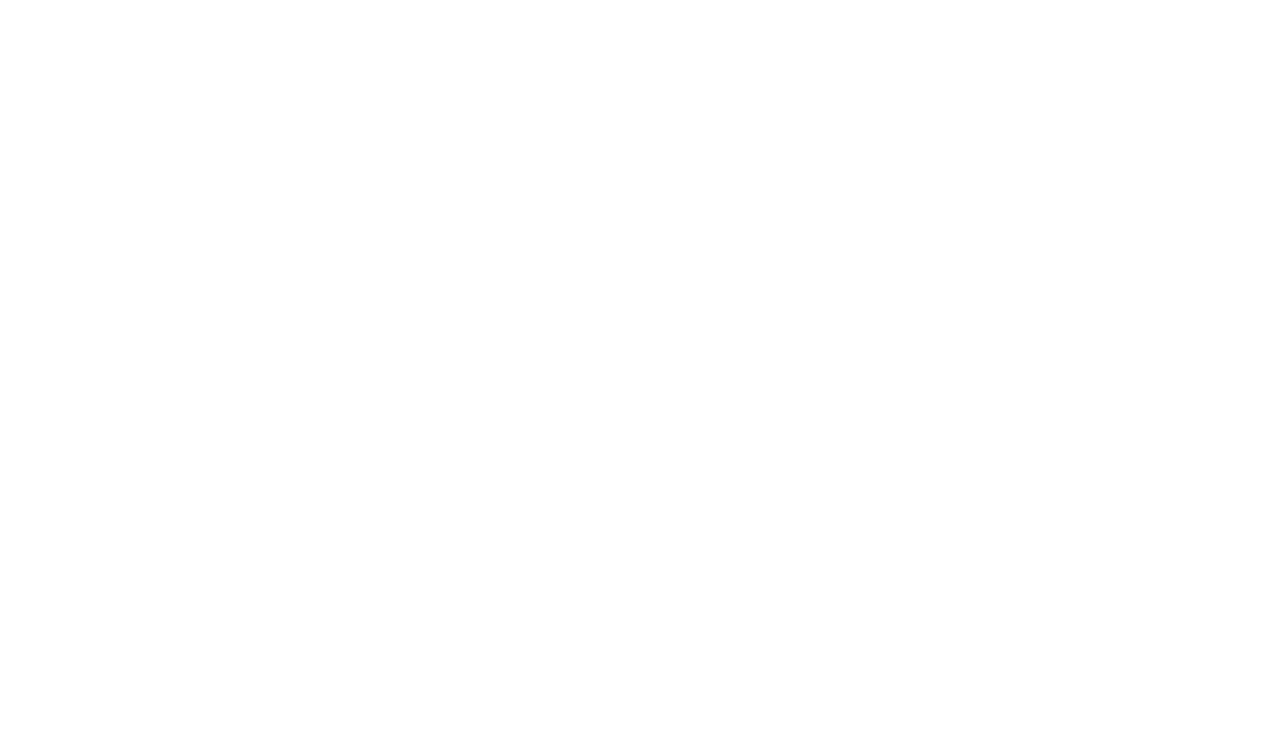
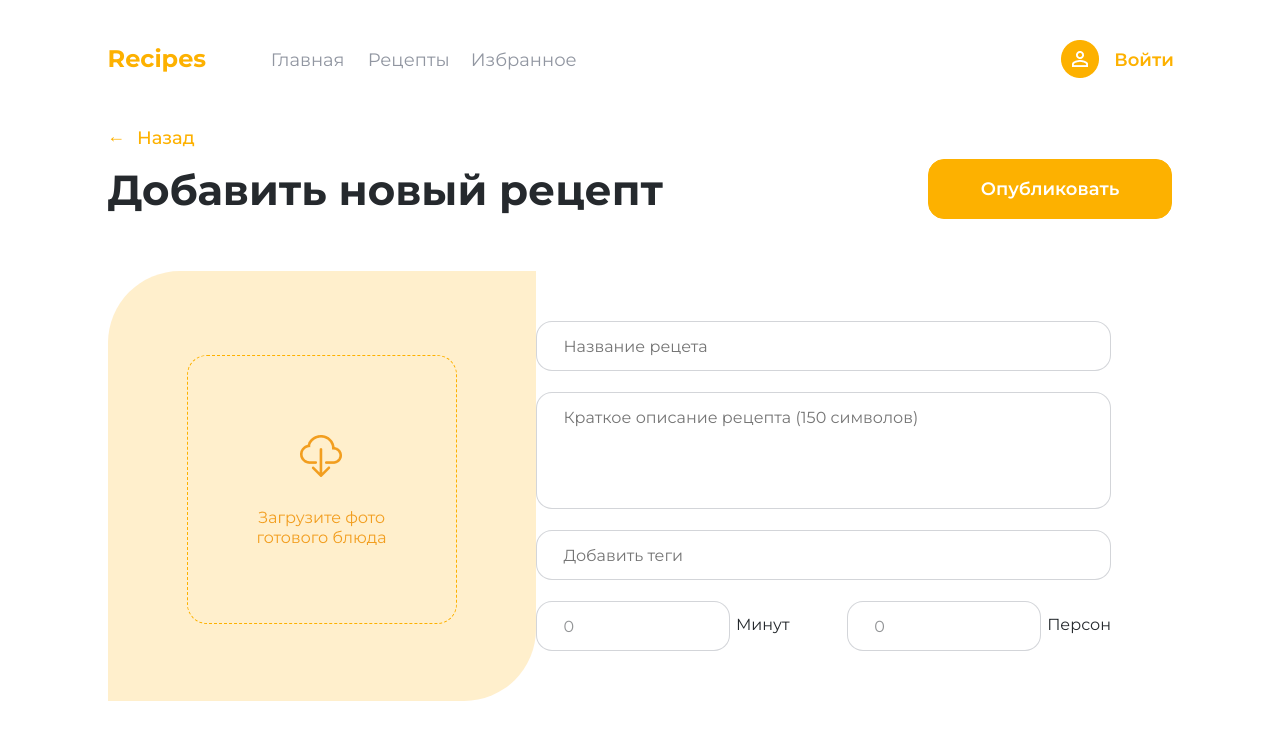
Before and after one commit to myashaa/FrontendRecipes, an Angular app in the folder FrontendRecipes/: page /added in a window 1280 px wide. Before the commit this address led to /. Shown: the top 748 px of the page. Built offline with nearby package versions, Linux system fonts and the light colour scheme.

Commit message:
Сделала связь с сервисом.

```diff
--- a/FrontendRecipes/src/app/app-routing.module.ts
+++ b/FrontendRecipes/src/app/app-routing.module.ts
@@ -7,7 +7,7 @@
   { path: '', redirectTo: '/main', pathMatch: 'full' },
   { path: 'main', component: MainComponent },
   { path: 'recipe', component: RecipesComponent },
-  { path: 'recipe/added', component: RecipesComponent }
+  { path: 'added', component: RecipesComponent }
 ];
 
 @NgModule({
--- a/FrontendRecipes/src/app/app.module.ts
+++ b/FrontendRecipes/src/app/app.module.ts
@@ -18,6 +18,7 @@
 import { NewRecipeComponent } from './directives/new-recipe/new-recipe.component';
 import { RecipeComponent } from './directives/recipe/recipe.component';
 import { StepRecipeComponent } from './directives/step-recipe/step-recipe.component';
+import { FormsModule } from '@angular/forms';
 
 @NgModule({
   declarations: [
@@ -40,6 +41,7 @@
     AppRoutingModule,
     BrowserAnimationsModule,
     MatDialogModule,
+    FormsModule
   ],
   providers: [],
   bootstrap: [AppComponent]
--- a/FrontendRecipes/src/app/directives/card-recipe/card-recipe.component.html
+++ b/FrontendRecipes/src/app/directives/card-recipe/card-recipe.component.html
@@ -35,7 +35,7 @@
             Рецепт на:
           </span>
           <span class="information-about_number information-about_number__people">
-            {{content.totalPersons}} персон
+            {{content.totalPersons}}
           </span>
        </div>
     </div>
--- a/FrontendRecipes/src/app/directives/new-recipe/new-recipe.component.html
+++ b/FrontendRecipes/src/app/directives/new-recipe/new-recipe.component.html
@@ -1,24 +1,24 @@
 <div class="new-recipe">
   <div class="title">
     <span class="title_text">Добавить новый рецепт</span>
-    <button class="title_button">Опубликовать</button>
+    <button class="title_button" (click)="addRecipe()">Опубликовать</button>
   </div>
   <div class="recipe">
     <div class="recipe_photo">
       <div class="recipe_box"></div>
     </div>
     <div class="description">
-      <input class="description_input description_input__big" placeholder="Название рецета" type="text" name="name">
+      <input class="description_input description_input__big" placeholder="Название рецета" type="text" name="name" [(ngModel)]="recipe.name">
       <textarea class="description_input description_input__big  description_input__text" placeholder="Краткое описание рецепта (150 символов)"
-                maxlength="150" type="text" name="description"></textarea>
-      <input class="description_input description_input__big" placeholder="Добавить теги" type="text" name="tags">
+                maxlength="150" type="text" name="description" [(ngModel)]="recipe.description"></textarea>
+      <input class="description_input description_input__big" placeholder="Добавить теги" type="text" name="tags" [(ngModel)]="recipe.tags">
       <div class="description_numbers">
         <div class="description_numbers__number">
-          <input class="description_input description_input__small" placeholder="Время готовки" type="text" name="time">
+          <input class="description_input description_input__small" placeholder="Время готовки" type="text" name="time" [(ngModel)]="recipe.cookingTimeInMinutes">
           <label class="description_text description_text__time">Минут</label>
         </div>
         <div class="description_numbers__number">
-          <input class="description_input description_input__small" placeholder="Порций в блюде" type="text" name="persons">
+          <input class="description_input description_input__small" placeholder="Порций в блюде" type="text" name="persons" [(ngModel)]="recipe.totalPersons">
           <label class="description_text">Персон</label>
         </div>
       </div>
@@ -29,8 +29,8 @@
       <span class="ingredients_header">Ингридиенты</span>
       <div class="ingredients_block" *ngFor="let ingredient of recipe.ingredients let i = index">
         <button mat-dialog-close class="exit exit_ingredient" (click)="deleteTitle(i)"><span class="exit-text">+</span></button>
-        <input class="ingredients_input" placeholder="Заголовок для ингридиентов" type="text" name="title">
-        <input class="ingredients_input ingredients_input__big" placeholder="Список продуктов для категории" type="text" name="ingredients">
+        <input class="ingredients_input" placeholder="Заголовок для ингридиентов" type="text" name="title" [(ngModel)]="ingredient.title">
+        <input class="ingredients_input ingredients_input__big" placeholder="Список продуктов для категории" type="text" name="ingredients" [(ngModel)]="ingredient.items">
       </div>
       <button class="add_button add_button__ingredient" (click)="addTitle()">Добавить заголовок</button>
     </div>
@@ -38,7 +38,7 @@
       <div class="step" *ngFor="let step of recipe.steps; let i = index">
         <button mat-dialog-close class="exit exit_step" (click)="deleteStep(i)"><span class="exit-text">+</span></button>
         <span class="step_header">Шаг {{i+1}}</span>
-        <textarea class="step_input" placeholder="Описание шага" type="text" name="ingredients"></textarea>
+        <textarea class="step_input" placeholder="Описание шага" type="text" name="ingredients" [(ngModel)]="step.description"></textarea>
       </div>
       <button class="add_button add_button__step" (click)="addStep()">Добавить шаг</button>
     </div>
--- a/FrontendRecipes/src/app/directives/new-recipe/new-recipe.component.ts
+++ b/FrontendRecipes/src/app/directives/new-recipe/new-recipe.component.ts
@@ -15,19 +15,19 @@
     this.recipe = this.getEmptyRecipe();
   }
 
-  public addTitle() {
+  public addTitle(): void {
     this.recipe.ingredients.push({
       title: "",
       items: []
     });
   }
 
-  public deleteTitle(block: number)
+  public deleteTitle(block: number): void
   {
     this.recipe.ingredients.splice(block, 1);
   }
 
-  public addStep()
+  public addStep(): void
   {
     this.recipe.steps.push({
       number: this.recipe.steps.length,
@@ -35,9 +35,14 @@
     });
   }
 
-  public deleteStep(step: number)
+  public deleteStep(step: number): void
   {
      this.recipe.steps.splice(step, 1);
+  }
+
+  public addRecipe(): void
+  {
+    this.recipeService.addRecipe(this.recipe).then(() => {});
   }
 
   private getEmptyRecipe(): RecipeDto {
--- a/FrontendRecipes/src/app/directives/step-recipe/step-recipe.component.html
+++ b/FrontendRecipes/src/app/directives/step-recipe/step-recipe.component.html
@@ -1,4 +1,4 @@
 <div class="step-recipe">
-  <span class="step-recipe_header">Шаг {{content.number}}</span>
+  <span class="step-recipe_header">Шаг {{content.number+1}}</span>
   <span class="step-recipe_text">{{content.description}}</span>
 </div>
--- a/FrontendRecipes/src/app/pages/main/main.component.ts
+++ b/FrontendRecipes/src/app/pages/main/main.component.ts
@@ -17,7 +17,7 @@
   }
 
   public goToAddRecipe(): void {
-    this.router.navigate(['recipe/added']);
+    this.router.navigate(['added']);
   }
 
   ngOnInit(): void {
--- a/FrontendRecipes/src/app/pages/recipes/recipes.component.ts
+++ b/FrontendRecipes/src/app/pages/recipes/recipes.component.ts
@@ -24,7 +24,7 @@
       this.recipes = recipes;
     });
 
-    if ((window.location.href == "http://localhost:4200/recipe/added") && (!this.added)) {
+    if ((window.location.pathname == "/added") && (!this.added)) {
       this.main = false;
       this.added = true;
     }
```
